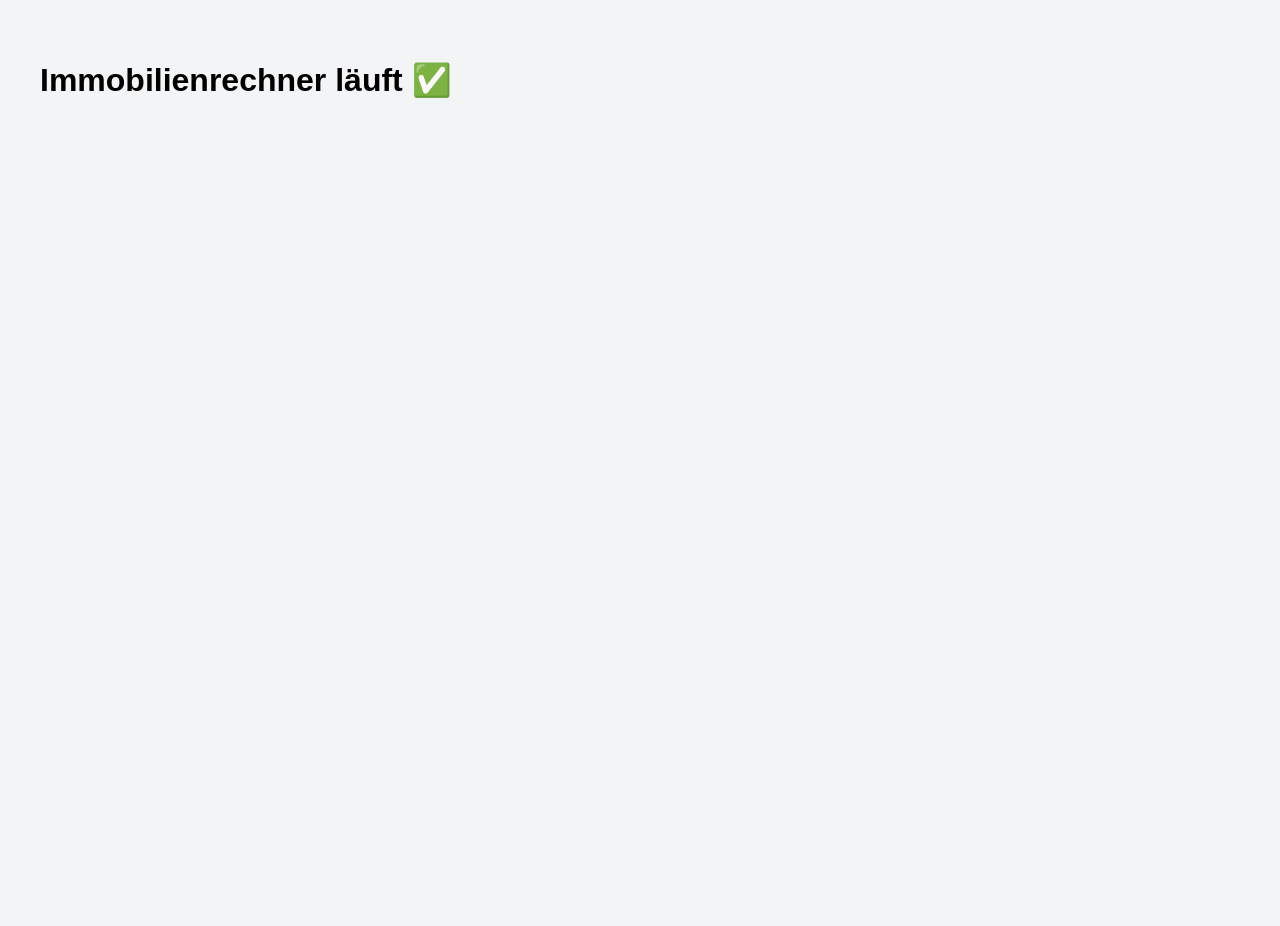
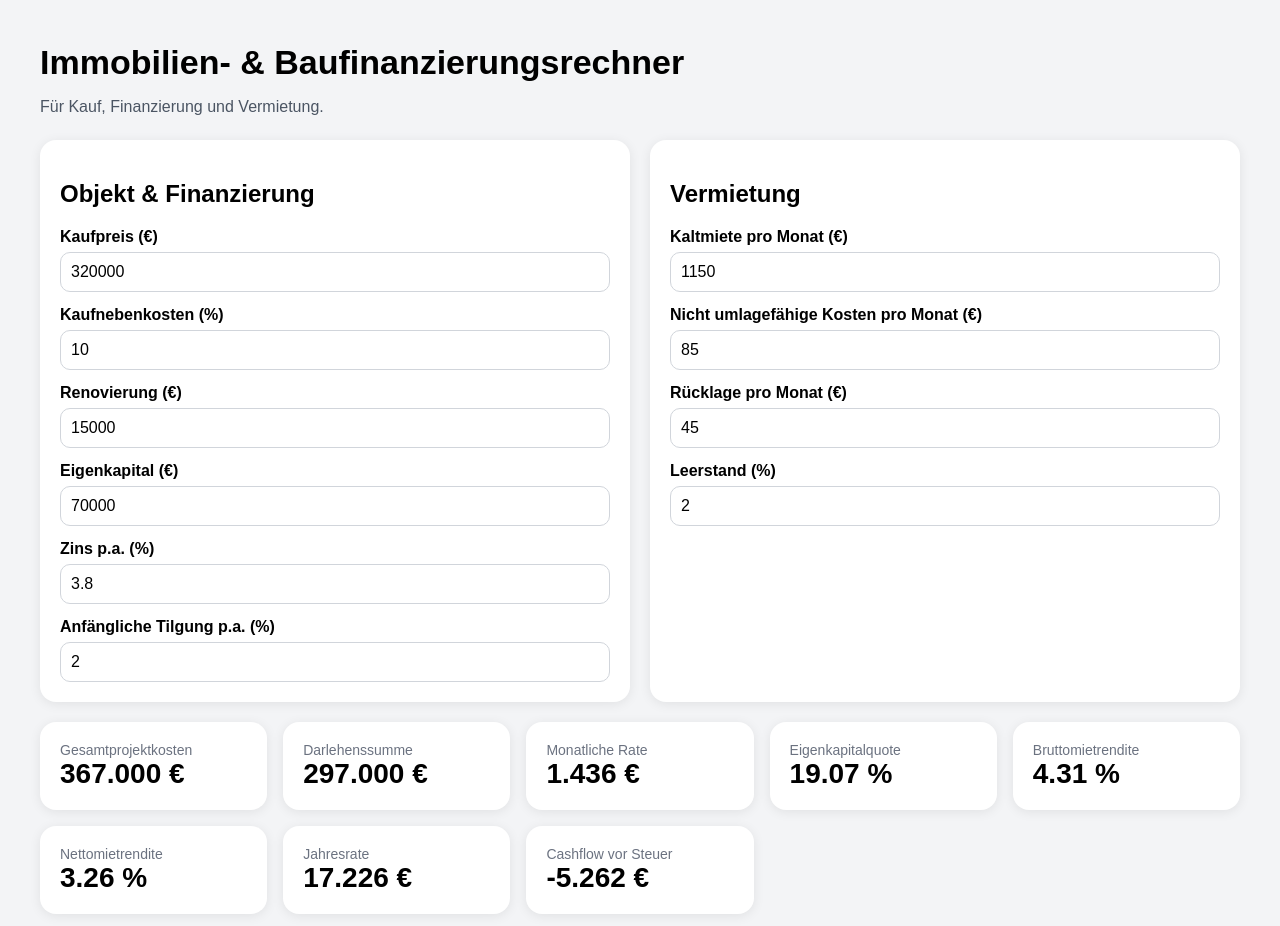
Before and after one commit to luca7005/immobilienrechner, a Next.js app: page / in a window 1280 px wide. Shown: the top 926 px of the page. Before the commit the page ends 800 px from the top, so only its background shows below. Built offline with nearby package versions, Linux system fonts and the light colour scheme.

Commit message:
Update page.tsx

```diff
--- a/app/page.tsx
+++ b/app/page.tsx
@@ -1,7 +1,318 @@
+"use client";
+
+import { useMemo, useState } from "react";
+
+function euro(value: number) {
+  return new Intl.NumberFormat("de-DE", {
+    style: "currency",
+    currency: "EUR",
+    maximumFractionDigits: 0,
+  }).format(value);
+}
+
+function percent(value: number) {
+  return `${value.toFixed(2)} %`;
+}
+
 export default function Page() {
+  const [kaufpreis, setKaufpreis] = useState(320000);
+  const [nebenkostenProzent, setNebenkostenProzent] = useState(10);
+  const [renovierung, setRenovierung] = useState(15000);
+  const [eigenkapital, setEigenkapital] = useState(70000);
+  const [zins, setZins] = useState(3.8);
+  const [tilgung, setTilgung] = useState(2.0);
+
+  const [kaltmieteMonat, setKaltmieteMonat] = useState(1150);
+  const [nichtUmlagefaehigMonat, setNichtUmlagefaehigMonat] = useState(85);
+  const [ruecklageMonat, setRuecklageMonat] = useState(45);
+  const [leerstandProzent, setLeerstandProzent] = useState(2);
+
+  const calc = useMemo(() => {
+    const nebenkosten = kaufpreis * (nebenkostenProzent / 100);
+    const gesamtProjektkosten = kaufpreis + nebenkosten + renovierung;
+    const darlehen = Math.max(0, gesamtProjektkosten - eigenkapital);
+
+    const monatlicheRate = darlehen * ((zins + tilgung) / 100) / 12;
+
+    const jahresKaltmiete = kaltmieteMonat * 12;
+    const leerstandAbzug = jahresKaltmiete * (leerstandProzent / 100);
+    const nettoMieteNachLeerstand = jahresKaltmiete - leerstandAbzug;
+
+    const eigentuemerKostenJahr =
+      nichtUmlagefaehigMonat * 12 + ruecklageMonat * 12;
+
+    const jahresRate = monatlicheRate * 12;
+    const cashflowVorSteuer =
+      nettoMieteNachLeerstand - eigentuemerKostenJahr - jahresRate;
+
+    const bruttoRendite =
+      kaufpreis > 0 ? (jahresKaltmiete / kaufpreis) * 100 : 0;
+
+    const nettoRendite =
+      gesamtProjektkosten > 0
+        ? ((nettoMieteNachLeerstand - eigentuemerKostenJahr) /
+            gesamtProjektkosten) *
+          100
+        : 0;
+
+    const eigenkapitalQuote =
+      gesamtProjektkosten > 0 ? (eigenkapital / gesamtProjektkosten) * 100 : 0;
+
+    return {
+      nebenkosten,
+      gesamtProjektkosten,
+      darlehen,
+      monatlicheRate,
+      jahresRate,
+      jahresKaltmiete,
+      nettoMieteNachLeerstand,
+      eigentuemerKostenJahr,
+      cashflowVorSteuer,
+      bruttoRendite,
+      nettoRendite,
+      eigenkapitalQuote,
+    };
+  }, [
+    kaufpreis,
+    nebenkostenProzent,
+    renovierung,
+    eigenkapital,
+    zins,
+    tilgung,
+    kaltmieteMonat,
+    nichtUmlagefaehigMonat,
+    ruecklageMonat,
+    leerstandProzent,
+  ]);
+
+  const cardStyle: React.CSSProperties = {
+    background: "white",
+    borderRadius: 16,
+    padding: 20,
+    boxShadow: "0 2px 12px rgba(0,0,0,0.08)",
+  };
+
+  const inputStyle: React.CSSProperties = {
+    width: "100%",
+    padding: 10,
+    borderRadius: 10,
+    border: "1px solid #d1d5db",
+    fontSize: 16,
+    boxSizing: "border-box",
+  };
+
+  const labelStyle: React.CSSProperties = {
+    display: "block",
+    marginBottom: 6,
+    fontWeight: 600,
+  };
+
   return (
-    <main style={{ padding: 40 }}>
-      <h1>Immobilienrechner läuft ✅</h1>
+    <main
+      style={{
+        minHeight: "100vh",
+        background: "#f3f4f6",
+        padding: 20,
+        fontFamily: "Arial, sans-serif",
+      }}
+    >
+      <div style={{ maxWidth: 1200, margin: "0 auto" }}>
+        <h1 style={{ fontSize: 34, marginBottom: 8 }}>
+          Immobilien- & Baufinanzierungsrechner
+        </h1>
+        <p style={{ color: "#4b5563", marginBottom: 24 }}>
+          Für Kauf, Finanzierung und Vermietung.
+        </p>
+
+        <div
+          style={{
+            display: "grid",
+            gridTemplateColumns: "repeat(auto-fit, minmax(300px, 1fr))",
+            gap: 20,
+            marginBottom: 20,
+          }}
+        >
+          <div style={cardStyle}>
+            <h2>Objekt & Finanzierung</h2>
+
+            <div style={{ marginBottom: 14 }}>
+              <label style={labelStyle}>Kaufpreis (€)</label>
+              <input
+                style={inputStyle}
+                type="number"
+                value={kaufpreis}
+                onChange={(e) => setKaufpreis(Number(e.target.value))}
+              />
+            </div>
+
+            <div style={{ marginBottom: 14 }}>
+              <label style={labelStyle}>Kaufnebenkosten (%)</label>
+              <input
+                style={inputStyle}
+                type="number"
+                step="0.1"
+                value={nebenkostenProzent}
+                onChange={(e) => setNebenkostenProzent(Number(e.target.value))}
+              />
+            </div>
+
+            <div style={{ marginBottom: 14 }}>
+              <label style={labelStyle}>Renovierung (€)</label>
+              <input
+                style={inputStyle}
+                type="number"
+                value={renovierung}
+                onChange={(e) => setRenovierung(Number(e.target.value))}
+              />
+            </div>
+
+            <div style={{ marginBottom: 14 }}>
+              <label style={labelStyle}>Eigenkapital (€)</label>
+              <input
+                style={inputStyle}
+                type="number"
+                value={eigenkapital}
+                onChange={(e) => setEigenkapital(Number(e.target.value))}
+              />
+            </div>
+
+            <div style={{ marginBottom: 14 }}>
+              <label style={labelStyle}>Zins p.a. (%)</label>
+              <input
+                style={inputStyle}
+                type="number"
+                step="0.01"
+                value={zins}
+                onChange={(e) => setZins(Number(e.target.value))}
+              />
+            </div>
+
+            <div>
+              <label style={labelStyle}>Anfängliche Tilgung p.a. (%)</label>
+              <input
+                style={inputStyle}
+                type="number"
+                step="0.01"
+                value={tilgung}
+                onChange={(e) => setTilgung(Number(e.target.value))}
+              />
+            </div>
+          </div>
+
+          <div style={cardStyle}>
+            <h2>Vermietung</h2>
+
+            <div style={{ marginBottom: 14 }}>
+              <label style={labelStyle}>Kaltmiete pro Monat (€)</label>
+              <input
+                style={inputStyle}
+                type="number"
+                value={kaltmieteMonat}
+                onChange={(e) => setKaltmieteMonat(Number(e.target.value))}
+              />
+            </div>
+
+            <div style={{ marginBottom: 14 }}>
+              <label style={labelStyle}>
+                Nicht umlagefähige Kosten pro Monat (€)
+              </label>
+              <input
+                style={inputStyle}
+                type="number"
+                value={nichtUmlagefaehigMonat}
+                onChange={(e) =>
+                  setNichtUmlagefaehigMonat(Number(e.target.value))
+                }
+              />
+            </div>
+
+            <div style={{ marginBottom: 14 }}>
+              <label style={labelStyle}>Rücklage pro Monat (€)</label>
+              <input
+                style={inputStyle}
+                type="number"
+                value={ruecklageMonat}
+                onChange={(e) => setRuecklageMonat(Number(e.target.value))}
+              />
+            </div>
+
+            <div>
+              <label style={labelStyle}>Leerstand (%)</label>
+              <input
+                style={inputStyle}
+                type="number"
+                step="0.1"
+                value={leerstandProzent}
+                onChange={(e) => setLeerstandProzent(Number(e.target.value))}
+              />
+            </div>
+          </div>
+        </div>
+
+        <div
+          style={{
+            display: "grid",
+            gridTemplateColumns: "repeat(auto-fit, minmax(220px, 1fr))",
+            gap: 16,
+          }}
+        >
+          <div style={cardStyle}>
+            <div style={{ color: "#6b7280", fontSize: 14 }}>Gesamtprojektkosten</div>
+            <div style={{ fontSize: 28, fontWeight: 700 }}>
+              {euro(calc.gesamtProjektkosten)}
+            </div>
+          </div>
+
+          <div style={cardStyle}>
+            <div style={{ color: "#6b7280", fontSize: 14 }}>Darlehenssumme</div>
+            <div style={{ fontSize: 28, fontWeight: 700 }}>
+              {euro(calc.darlehen)}
+            </div>
+          </div>
+
+          <div style={cardStyle}>
+            <div style={{ color: "#6b7280", fontSize: 14 }}>Monatliche Rate</div>
+            <div style={{ fontSize: 28, fontWeight: 700 }}>
+              {euro(calc.monatlicheRate)}
+            </div>
+          </div>
+
+          <div style={cardStyle}>
+            <div style={{ color: "#6b7280", fontSize: 14 }}>Eigenkapitalquote</div>
+            <div style={{ fontSize: 28, fontWeight: 700 }}>
+              {percent(calc.eigenkapitalQuote)}
+            </div>
+          </div>
+
+          <div style={cardStyle}>
+            <div style={{ color: "#6b7280", fontSize: 14 }}>Bruttomietrendite</div>
+            <div style={{ fontSize: 28, fontWeight: 700 }}>
+              {percent(calc.bruttoRendite)}
+            </div>
+          </div>
+
+          <div style={cardStyle}>
+            <div style={{ color: "#6b7280", fontSize: 14 }}>Nettomietrendite</div>
+            <div style={{ fontSize: 28, fontWeight: 700 }}>
+              {percent(calc.nettoRendite)}
+            </div>
+          </div>
+
+          <div style={cardStyle}>
+            <div style={{ color: "#6b7280", fontSize: 14 }}>Jahresrate</div>
+            <div style={{ fontSize: 28, fontWeight: 700 }}>
+              {euro(calc.jahresRate)}
+            </div>
+          </div>
+
+          <div style={cardStyle}>
+            <div style={{ color: "#6b7280", fontSize: 14 }}>Cashflow vor Steuer</div>
+            <div style={{ fontSize: 28, fontWeight: 700 }}>
+              {euro(calc.cashflowVorSteuer)}
+            </div>
+          </div>
+        </div>
+      </div>
     </main>
   );
 }
```
